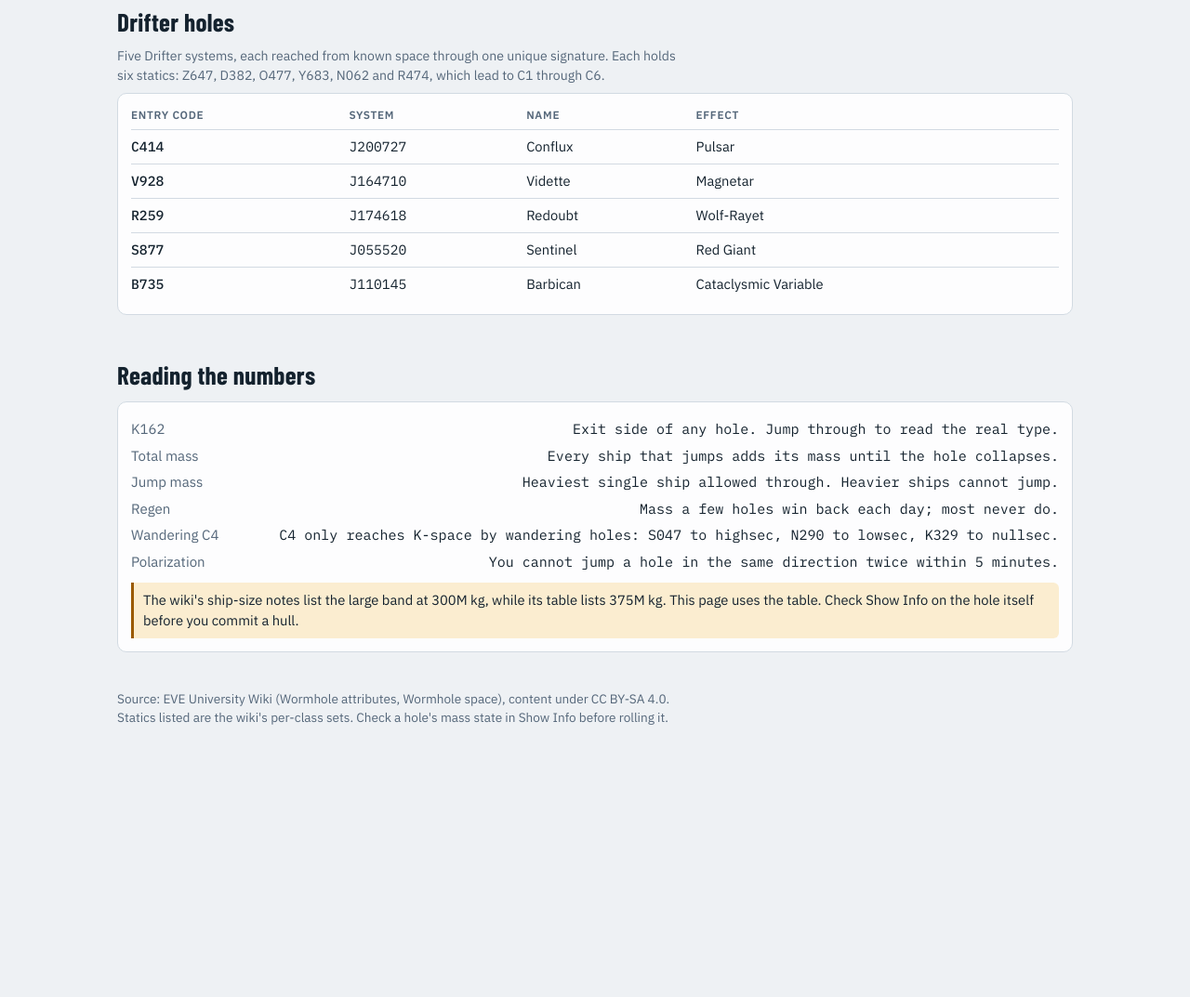
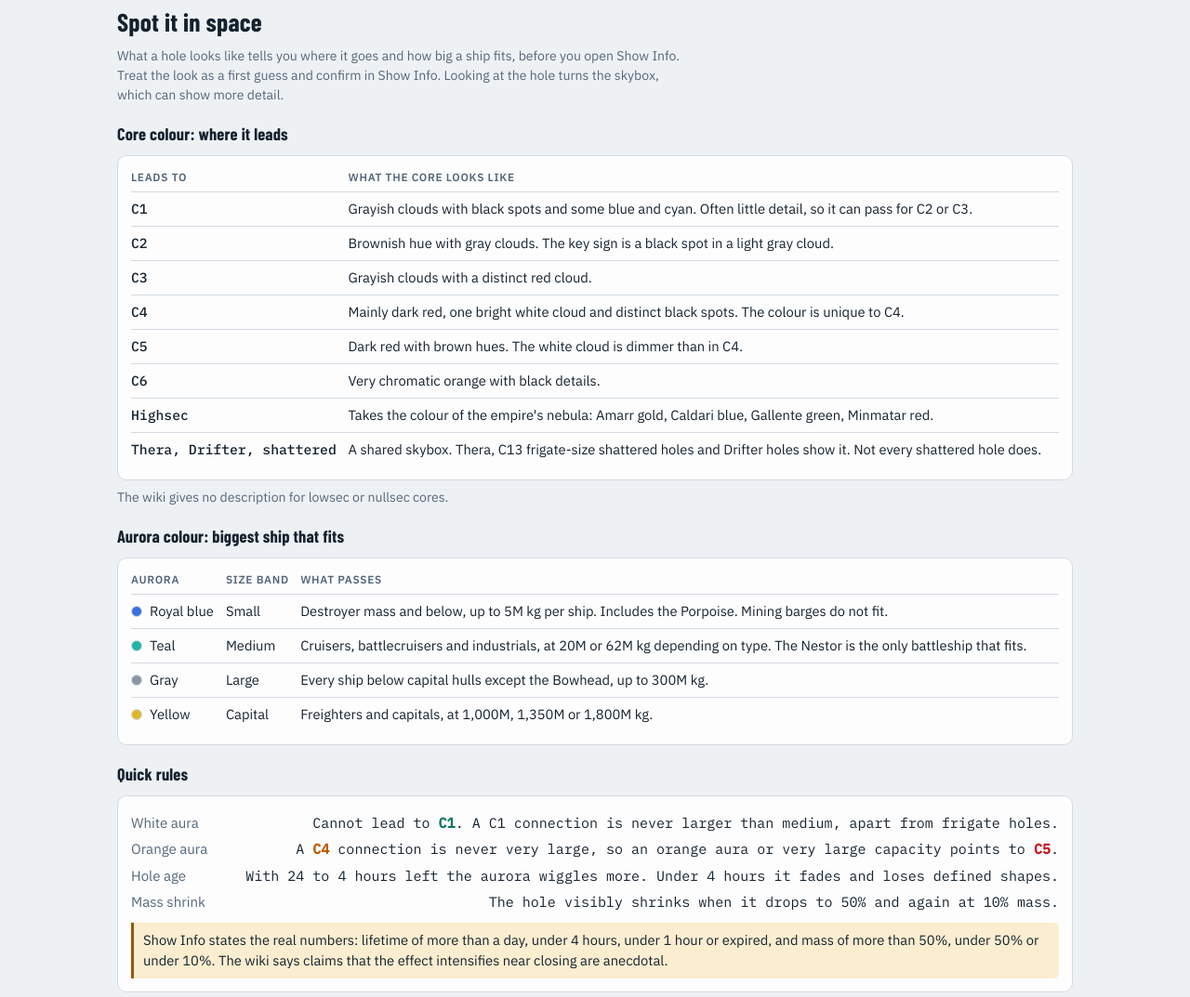
Before and after one commit to rosidahrahim/Eve-Online, a plain HTML site: page wormholes/index.html in a window 1280 px wide. Shown: the part 10659-11732 px from the top of the page at 93% size. Before the commit the page ends 11505 px from the top, so only its background shows below. Drawn offline with nearby package versions, Linux system fonts and the light colour scheme.

Commit message:
Add 'Spot it in space' visual identification section
Co-Authored-By: Claude Sonnet 5.5 <noreply@anthropic.com>
Claude-Session: https://claude.ai/code/session_01XSTythvzhE8tpRhHA2qU8A

```diff
--- a/wormholes/index.html
+++ b/wormholes/index.html
@@ -114,6 +114,7 @@ td.v, th.v { text-align: right; padding-right: 12px; font-family: var(--mono); f
 .sitegrid h3 { margin: 6px 0 6px; font-size: 1.05rem; }
 .sitegrid ul { margin: 0; padding-left: 18px; font-size: 0.93rem; }
 .sitegrid li { margin-bottom: 3px; }
+.dot { display: inline-block; width: 12px; height: 12px; border-radius: 50%; margin-right: 8px; vertical-align: -1px; border: 1px solid var(--line); }
 .note { margin: 10px 0 0; padding: 8px 10px; border-left: 3px solid var(--warn); background: var(--warn-soft); font-size: 0.92rem; border-radius: 0 6px 6px 0; }
 .empty { padding: 18px; text-align: center; color: var(--muted); background: var(--panel); border: 1px solid var(--line); border-radius: 10px; }
 
@@ -215,6 +216,49 @@ footer { margin-top: 40px; font-size: 0.85rem; color: var(--muted); max-width: 7
     <div class="panelbox" id="sitePanel"></div>
   </section>
 
+  <section class="block" id="spot">
+    <h2>Spot it in space</h2>
+    <p class="meta">What a hole looks like tells you where it goes and how big a ship fits, before you open Show Info. Treat the look as a first guess and confirm in Show Info. Looking at the hole turns the skybox, which can show more detail.</p>
+
+    <h3>Core colour: where it leads</h3>
+    <div class="panelbox tbl"><table>
+      <thead><tr><th>Leads to</th><th>What the core looks like</th></tr></thead>
+      <tbody>
+        <tr><td class="c">C1</td><td>Grayish clouds with black spots and some blue and cyan. Often little detail, so it can pass for C2 or C3.</td></tr>
+        <tr><td class="c">C2</td><td>Brownish hue with gray clouds. The key sign is a black spot in a light gray cloud.</td></tr>
+        <tr><td class="c">C3</td><td>Grayish clouds with a distinct red cloud.</td></tr>
+        <tr><td class="c">C4</td><td>Mainly dark red, one bright white cloud and distinct black spots. The colour is unique to C4.</td></tr>
+        <tr><td class="c">C5</td><td>Dark red with brown hues. The white cloud is dimmer than in C4.</td></tr>
+        <tr><td class="c">C6</td><td>Very chromatic orange with black details.</td></tr>
+        <tr><td class="c">Highsec</td><td>Takes the colour of the empire's nebula: Amarr gold, Caldari blue, Gallente green, Minmatar red.</td></tr>
+        <tr><td class="c">Thera, Drifter, shattered</td><td>A shared skybox. Thera, C13 frigate-size shattered holes and Drifter holes show it. Not every shattered hole does.</td></tr>
+      </tbody>
+    </table></div>
+    <p class="meta" style="margin-top:8px">The wiki gives no description for lowsec or nullsec cores.</p>
+
+    <h3>Aurora colour: biggest ship that fits</h3>
+    <div class="panelbox tbl"><table>
+      <thead><tr><th>Aurora</th><th>Size band</th><th>What passes</th></tr></thead>
+      <tbody>
+        <tr><td><span class="dot" style="background:#3b6fe0"></span>Royal blue</td><td>Small</td><td>Destroyer mass and below, up to 5M kg per ship. Includes the Porpoise. Mining barges do not fit.</td></tr>
+        <tr><td><span class="dot" style="background:#1fb5a5"></span>Teal</td><td>Medium</td><td>Cruisers, battlecruisers and industrials, at 20M or 62M kg depending on type. The Nestor is the only battleship that fits.</td></tr>
+        <tr><td><span class="dot" style="background:#8a96a3"></span>Gray</td><td>Large</td><td>Every ship below capital hulls except the Bowhead, up to 300M kg.</td></tr>
+        <tr><td><span class="dot" style="background:#e0b72a"></span>Yellow</td><td>Capital</td><td>Freighters and capitals, at 1,000M, 1,350M or 1,800M kg.</td></tr>
+      </tbody>
+    </table></div>
+
+    <h3>Quick rules</h3>
+    <div class="panelbox">
+      <dl class="kv" style="margin-top:10px">
+        <dt>White aura</dt><dd>Cannot lead to <span class="cl1">C1</span>. A C1 connection is never larger than medium, apart from frigate holes.</dd>
+        <dt>Orange aura</dt><dd>A <span class="cl4">C4</span> connection is never very large, so an orange aura or very large capacity points to <span class="cl5">C5</span>.</dd>
+        <dt>Hole age</dt><dd>With 24 to 4 hours left the aurora wiggles more. Under 4 hours it fades and loses defined shapes.</dd>
+        <dt>Mass shrink</dt><dd>The hole visibly shrinks when it drops to 50% and again at 10% mass.</dd>
+      </dl>
+      <p class="note">Show Info states the real numbers: lifetime of more than a day, under 4 hours, under 1 hour or expired, and mass of more than 50%, under 50% or under 10%. The wiki says claims that the effect intensifies near closing are anecdotal.</p>
+    </div>
+  </section>
+
   <section class="block" id="drifters">
     <h2>Drifter holes</h2>
     <p class="meta">Five Drifter systems, each reached from known space through one unique signature. Each holds six statics: Z647, D382, O477, Y683, N062 and R474, which lead to C1 through C6.</p>
@@ -248,7 +292,7 @@ footer { margin-top: 40px; font-size: 0.85rem; color: var(--muted); max-width: 7
   </section>
 
   <footer>
-    Source: EVE University Wiki (Wormhole attributes, Wormhole space), content under CC BY-SA 4.0. Statics listed are the wiki's per-class sets. Check a hole's mass state in Show Info before rolling it.
+    Source: EVE University Wiki (Wormhole attributes, Wormhole space, Wormhole sites, Visual wormhole identification), content under CC BY-SA 4.0. Statics listed are the wiki's per-class sets. Check a hole's mass state in Show Info before rolling it.
   </footer>
 </div>
 
```
